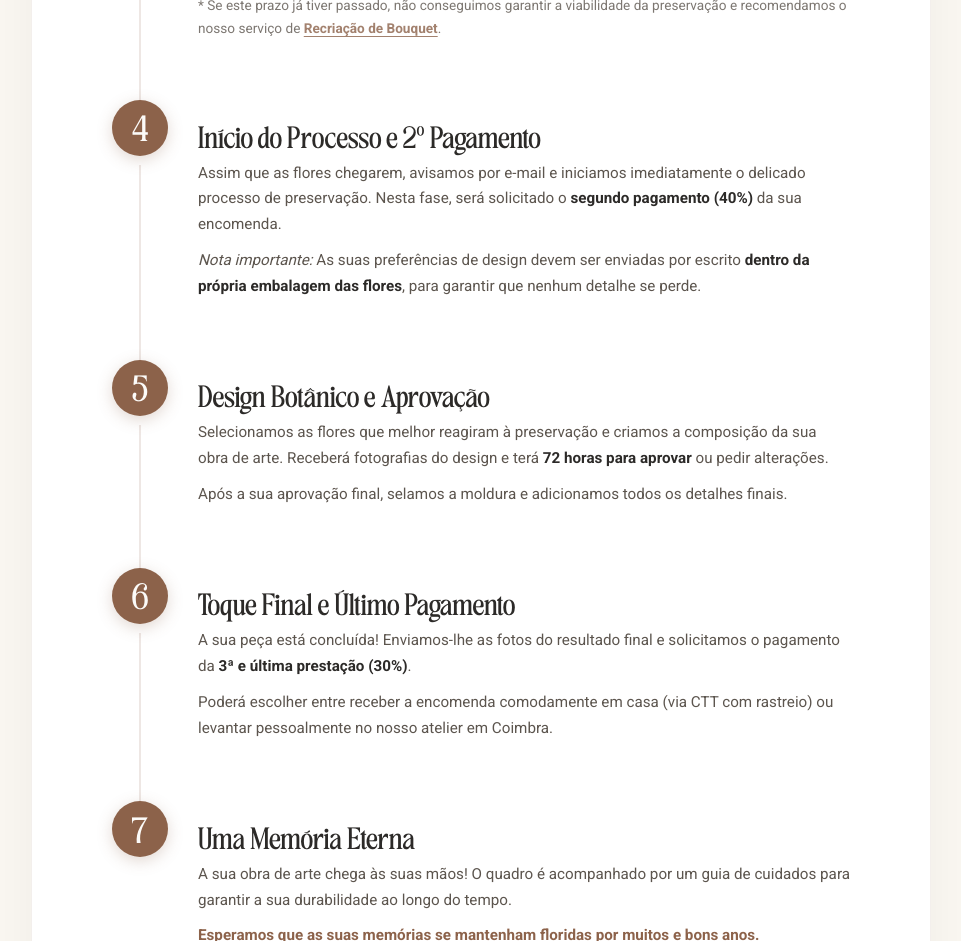
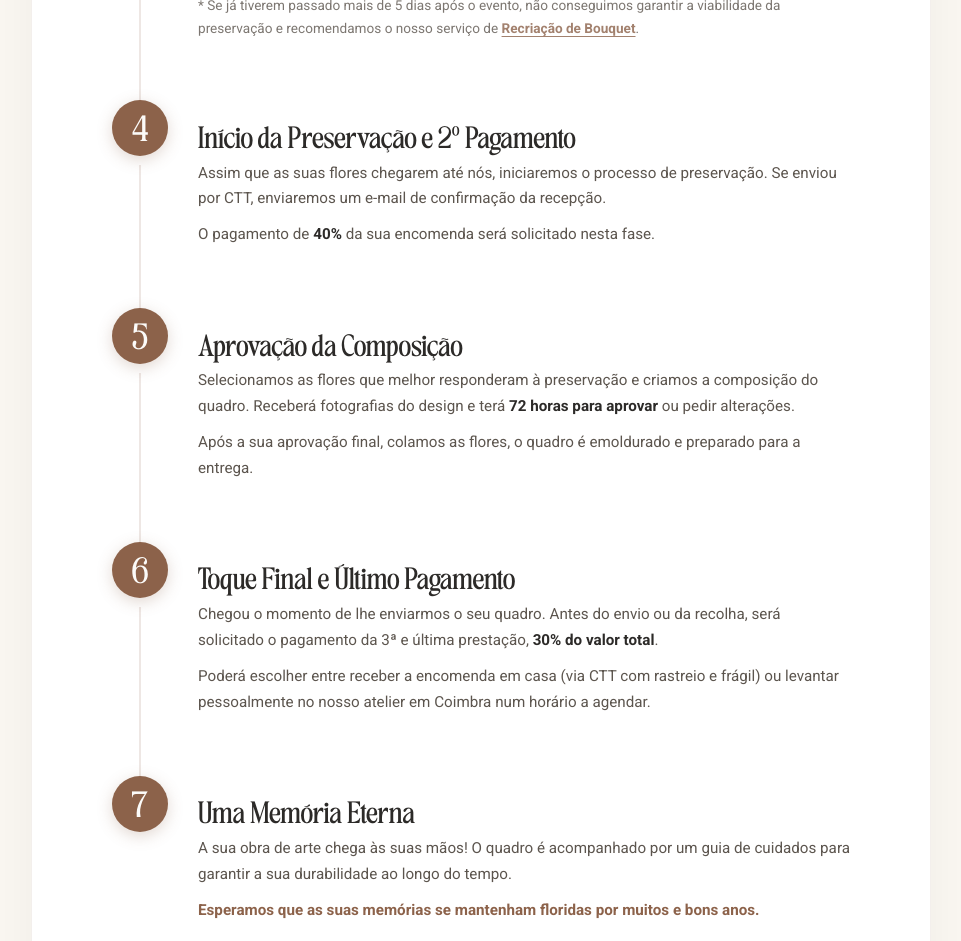
Before and after one commit to floresabeirario/fbr-website, a Next.js app: page /passo-a-passo in a window 1280 px wide. Shown: the part 1400-2341 px from the top of the page, without its empty margins (159-1120 px from the left). Built offline with nearby package versions, Linux system fonts and the light colour scheme.

Commit message:
Update page.js

```diff
--- a/app/passo-a-passo/page.js
+++ b/app/passo-a-passo/page.js
@@ -103,28 +103,28 @@ export default function PassoAPasso() {
             <li><strong style={{color: '#2C2A28'}}>Envio por CTT:</strong> Correio frágil e urgente (custos a cargo do cliente).</li>
           </ul>
           <p style={{ margin: 0, fontSize: '0.85rem', opacity: 0.8 }}>
-            * Se este prazo já tiver passado, não conseguimos garantir a viabilidade da preservação e recomendamos o nosso serviço de <a href="/recriacao-de-bouquet" className="earthy-link">Recriação de Bouquet</a>.
+            * Se já tiverem passado mais de 5 dias após o evento, não conseguimos garantir a viabilidade da preservação e recomendamos o nosso serviço de <a href="/recriacao-de-bouquet" className="earthy-link">Recriação de Bouquet</a>.
           </p>
         </>
       )
     },
     {
       number: "4",
-      title: "Início do Processo e 2º Pagamento",
+      title: "Início da Preservação e 2º Pagamento",
       desc: (
         <>
-          <p style={{ margin: '0 0 10px 0' }}>Assim que as flores chegarem, avisamos por e-mail e iniciamos imediatamente o delicado processo de preservação. Nesta fase, será solicitado o <strong style={{color: '#2C2A28'}}>segundo pagamento (40%)</strong> da sua encomenda.</p>
-          <p style={{ margin: 0 }}><em>Nota importante:</em> As suas preferências de design devem ser enviadas por escrito <strong style={{color: '#2C2A28'}}>dentro da própria embalagem das flores</strong>, para garantir que nenhum detalhe se perde.</p>
+          <p style={{ margin: '0 0 10px 0' }}>Assim que as suas flores chegarem até nós, iniciaremos o processo de preservação. Se enviou por CTT, enviaremos um e-mail de confirmação da recepção.</p>
+          <p style={{ margin: 0 }}>O pagamento de <strong style={{color: '#2C2A28'}}>40%</strong> da sua encomenda será solicitado nesta fase.</p>
         </>
       )
     },
     {
       number: "5",
-      title: "Design Botânico e Aprovação",
+      title: "Aprovação da Composição",
       desc: (
         <>
-          <p style={{ margin: '0 0 10px 0' }}>Selecionamos as flores que melhor reagiram à preservação e criamos a composição da sua obra de arte. Receberá fotografias do design e terá <strong style={{color: '#2C2A28'}}>72 horas para aprovar</strong> ou pedir alterações.</p>
-          <p style={{ margin: 0 }}>Após a sua aprovação final, selamos a moldura e adicionamos todos os detalhes finais.</p>
+          <p style={{ margin: '0 0 10px 0' }}>Selecionamos as flores que melhor responderam à preservação e criamos a composição do quadro. Receberá fotografias do design e terá <strong style={{color: '#2C2A28'}}>72 horas para aprovar</strong> ou pedir alterações.</p>
+          <p style={{ margin: 0 }}>Após a sua aprovação final, colamos as flores, o quadro é emoldurado e preparado para a entrega.</p>
         </>
       )
     },
@@ -133,8 +133,8 @@ export default function PassoAPasso() {
       title: "Toque Final e Último Pagamento",
       desc: (
         <>
-          <p style={{ margin: '0 0 10px 0' }}>A sua peça está concluída! Enviamos-lhe as fotos do resultado final e solicitamos o pagamento da <strong style={{color: '#2C2A28'}}>3ª e última prestação (30%)</strong>.</p>
-          <p style={{ margin: 0 }}>Poderá escolher entre receber a encomenda comodamente em casa (via CTT com rastreio) ou levantar pessoalmente no nosso atelier em Coimbra.</p>
+          <p style={{ margin: '0 0 10px 0' }}>Chegou o momento de lhe enviarmos o seu quadro. Antes do envio ou da recolha, será solicitado o pagamento da 3ª e última prestação, <strong style={{color: '#2C2A28'}}>30% do valor total</strong>.</p>
+          <p style={{ margin: 0 }}>Poderá escolher entre receber a encomenda em casa (via CTT com rastreio e frágil) ou levantar pessoalmente no nosso atelier em Coimbra num horário a agendar.</p>
         </>
       )
     },
```
